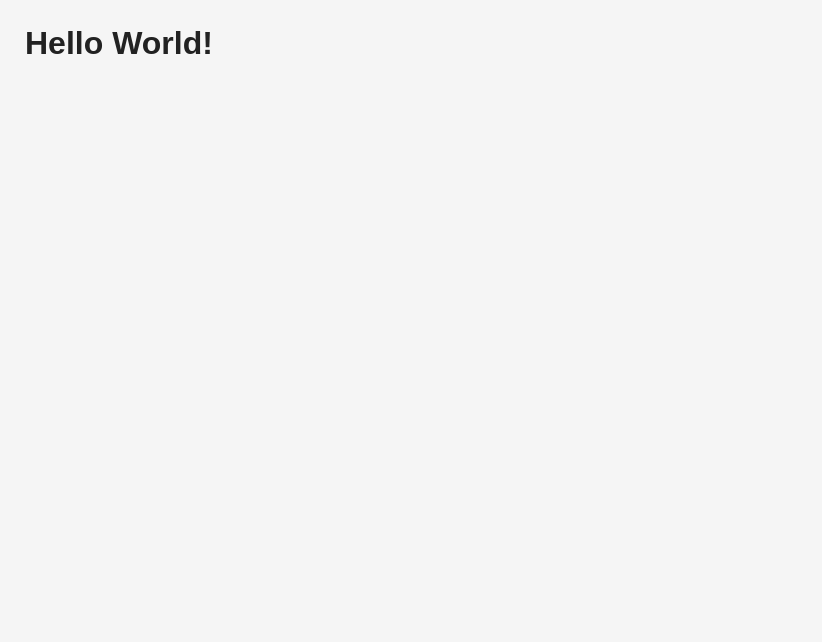
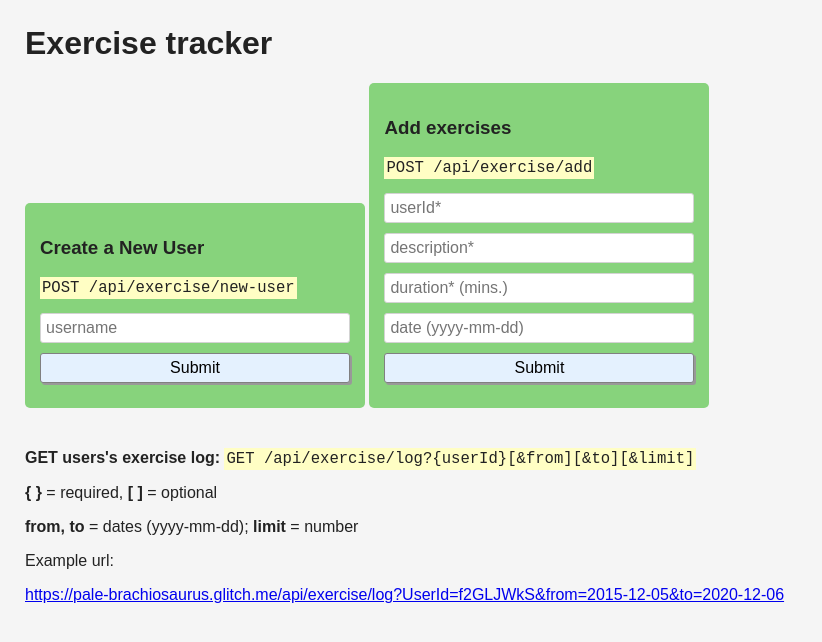
Before and after one commit to tupelobound/exercise-tracker, a website: page public/index.html in a window 1280 px wide. Shown: the whole page, without its empty margins (0-822 px from the left). Drawn offline with Linux system fonts and the light colour scheme.

Commit message:
Added HTML body content

```diff
--- a/public/index.html
+++ b/public/index.html
@@ -11,7 +11,30 @@
 </head>
 
 <body>
-    <h1>Hello World!</h1>
+    <div class="container">
+        <h1>Exercise tracker</h1>
+        <form action="/api/exercise/new-user" method="post">
+            <h3>Create a New User</h3>
+            <p><code>POST /api/exercise/new-user</code></p>
+            <input id="uname" type="text" name="username" placeholder="username">
+            <input type="submit" value="Submit">
+        </form>
+        <form action="/api/exercise/add" method="post">
+            <h3>Add exercises</h3>
+            <p><code>POST /api/exercise/add</code></p>
+            <input id="uid" type="text" name="userId" placeholder="userId*">
+            <input id="desc" type="text" name="description" placeholder="description*">
+            <input id="dur" type="text" name="duration" placeholder="duration* (mins.)">
+            <input id="dat" type="text" name="date" placeholder="date (yyyy-mm-dd)">
+            <input type="submit" value="Submit">
+        </form>
+        <p><strong>GET users's exercise log:
+            </strong><code>GET /api/exercise/log?{userId}[&amp;from][&amp;to][&amp;limit]</code></p>
+        <p><strong>{ }</strong> = required, <strong>[ ]</strong> = optional</p>
+        <p><strong>from, to</strong> = dates (yyyy-mm-dd); <strong>limit</strong> = number</p>
+        <p>Example url:</p>
+        <a href="https://pale-brachiosaurus.glitch.me/api/exercise/log?UserId=f2GLJWkS&from=2015-12-05&to=2020-12-06">https://pale-brachiosaurus.glitch.me/api/exercise/log?UserId=f2GLJWkS&from=2015-12-05&to=2020-12-06</a>
+    </div>
 </body>
 
 </html>
```
